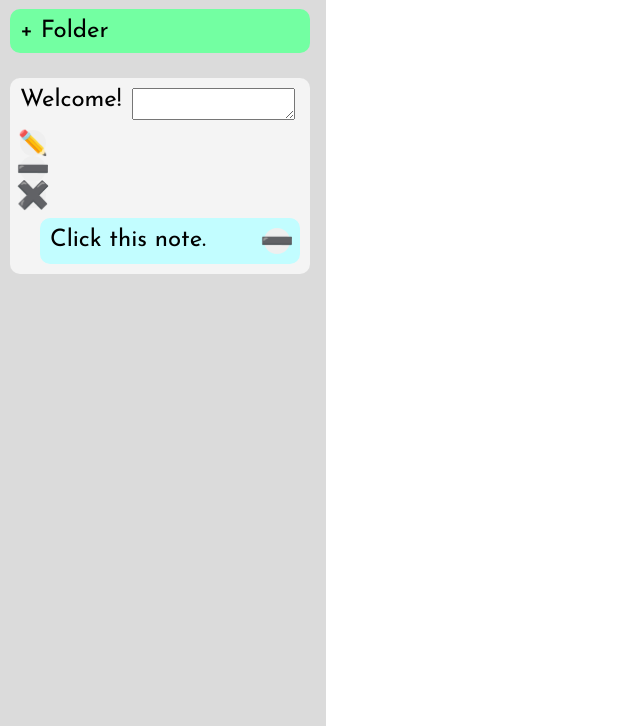
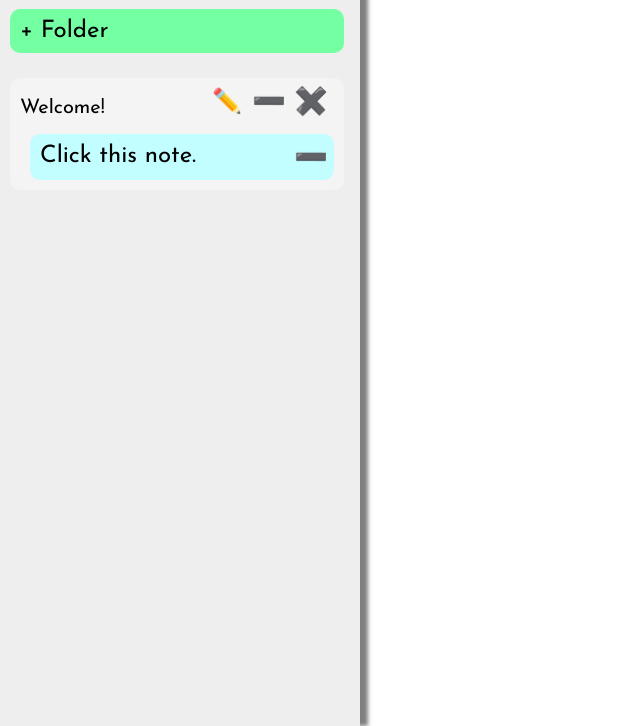
Before and after one commit to Brazy4L/todo, a plain HTML site: page index.html in a window 1280 px wide. Shown: the part 74-800 px from the top of the page, without its empty margins (0-640 px from the left). Drawn offline with Linux system fonts and the light colour scheme.

Commit message:
Reorder css

```diff
--- a/style.css
+++ b/style.css
@@ -2,6 +2,23 @@
 
 * {
     font-family: 'Josefin Sans', sans-serif;
+    box-sizing: border-box;
+}
+
+::-webkit-scrollbar {
+    width: 6px;
+}
+
+::-webkit-scrollbar-track {
+    background: #dbdbdb;
+}
+
+::-webkit-scrollbar-thumb {
+    background: #888888;
+}
+
+::-webkit-scrollbar-thumb:hover {
+    background: #555555;
 }
 
 button {
@@ -15,33 +32,16 @@ body {
 #container {
     height: 100vh;
     display: grid;
-    grid-template: 1fr / 300px 1fr;
+    grid-template: 1fr / 360px 1fr;
     gap: 20px;
 }
 
 #sidebar {
-    background-color: #dbdbdb;
-    padding-left: 10px;
-    padding-top: 10px;
-    padding-right: 16px;
+    background-color: #eeeeee;
+    padding: 10px 16px 0 10px;
     overflow-y: overlay;
     width: 100%;
-}
-
-::-webkit-scrollbar {
-    width: 6px;
-}
-
-::-webkit-scrollbar-track {
-    background: #dbdbdb;
-}
-
-::-webkit-scrollbar-thumb {
-    background: #888;
-}
-
-::-webkit-scrollbar-thumb:hover {
-    background: #555;
+    box-shadow: 8px 0px 4px 0px #00000080;
 }
 
 #logo {
@@ -49,25 +49,24 @@ body {
     text-decoration: line-through;
     width: 85.34px;
     cursor: pointer;
+    transition: text-decoration-color ease 1s;
 }
 
-#menu,
-#content {
+#logo:hover {
+    transition: text-decoration-color ease 0.36s;
+    text-decoration-color: transparent;
+}
+
+#menu {
     margin-top: 25px;
     display: grid;
     gap: 6px;
     font-size: 24px;
 }
 
-.folder,
-#folder,
-.note {
-    box-sizing: border-box;
+#folder {
     border-radius: 10px;
     padding: 10px;
-}
-
-#folder {
     cursor: pointer;
     background-color: #73ffa2;
 }
@@ -80,61 +79,132 @@ body {
     transform: translatey(2px);
 }
 
+#content {
+    margin-top: 25px;
+    display: grid;
+    grid-template: 1fr / 1fr;
+    grid-auto-rows: auto;
+    gap: 12px;
+    font-size: 24px;
+}
+
 .folder {
     background-color: #f4f4f4;
-    display: flex;
-    flex-wrap: wrap;
-    gap: 10px;
-    word-break: break-all;
+    display: grid;
+    grid-template: 40px 1fr / 1fr;
+    grid-auto-rows: auto;
+    gap: 6px;
+    padding: 10px 10px 10px 0;
+    border-radius: 10px;
 }
 
-.add,
-.rename,
-.remove,
-.removenote {
-    box-sizing: border-box;
+.foldername {
+    grid-area: 1 / 1 / 2 / 2;
+    align-self: center;
+    width: 170px;
+    overflow-x: hidden;
+    text-overflow: ellipsis;
+    margin: 0 0 0 10px;
+    font-size: 20px;
+    height: 20px;
+}
+
+.foldername:hover {
+    order: 1;
+    overflow: visible;
+    overflow-wrap: break-word;
+}
+
+.renamefolder {
+    align-self: center;
+    grid-area: 1 / 1 / 2 / 2;
+    margin: 10px 0 0 10px;
+    padding: 0;
+    background-color: inherit;
+    visibility: hidden;
+    cursor: pointer;
+    font-size: 20px;
+    width: 170px;
+    height: 20px;
+    resize: none;
+    border: none;
+    overflow: hidden;
+}
+
+.renamefolder:focus {
+    outline: none;
+}
+
+.buttons {
+    display: grid;
+    margin: 0 20px 0 0;
+    grid-template: 1fr / 1fr 1fr 1fr;
+    grid-area: 1 / 1 / 2 / 2;
+    width: 100px;
+    justify-self: end;
+    gap: 16px;
+}
+
+.rename {
     font-size: 24px;
     width: 26px;
     height: 26px;
     cursor: pointer;
     border-radius: 100%;
     border: none;
-}
-
-.rename {
-    margin-left: auto;
     font-size: 24px;
     display: grid;
     place-content: center;
+    background-color: inherit;
 }
 
 .remove {
+    font-size: 24px;
+    width: 26px;
+    height: 26px;
+    cursor: pointer;
+    border-radius: 100%;
+    border: none;
     font-size: 27px;
     display: grid;
     place-content: center;
-    transition: background-color ease 0.55s;;
+    transition: transform ease 0.55s;
+    background-color: inherit;
 }
 
-.removenote {
-    grid-area: 1 / 2 / 2 / 3;
+.remove:hover {
+    transition: transform ease 0.55s;
+    transform: rotate(360deg);
+}
+
+.add {
+    font-size: 24px;
+    width: 26px;
+    height: 26px;
+    cursor: pointer;
+    border-radius: 100%;
+    border: none;
     font-size: 27px;
     display: grid;
     place-content: center;
-    transition: background-color ease-out 0.35s;;
+    transition: transform ease 0.55s;
+    background-color: inherit;
 }
 
-.removenote:hover,
-.remove:hover {
-    transition: background-color ease-out 0.35s;;
-    background-color: #f92f60;
+.add:hover {
+    transition: transform ease 0.55s;
+    transform: rotate(360deg);
 }
 
 .note {
+    border-radius: 10px;
+    padding: 10px;
     cursor: pointer;
     margin-left: 20px;
     word-break: break-all;
-    width: 100%;
+    width: 304px;
     display: grid;
+    gap: 16px;
     grid-template: 1fr / 1fr 26px;
     background-color: #c2fdff;
 }
@@ -143,9 +213,32 @@ body {
     background-color: #00f7ff;
 }
 
+.noteactive {
+    background-color: #00f7ff;
+}
+
+.removenote {
+    font-size: 24px;
+    width: 26px;
+    height: 26px;
+    cursor: pointer;
+    border-radius: 100%;
+    border: none;
+    grid-area: 1 / 2 / 2 / 3;
+    font-size: 27px;
+    display: grid;
+    place-content: center;
+    background-color: inherit;
+    transition: transform ease 0.55s;
+}
+
+.removenote:hover {
+    transition: transform ease 0.55s;
+    transform: rotate(360deg);
+}
+
 #note {
     display: grid;
-    box-sizing: border-box;
     height: 100%;
     width: 100%;
     grid-template: 127px 1fr 80px / 1fr;
@@ -153,7 +246,6 @@ body {
 }
 
 .notename {
-    box-sizing: border-box;
     justify-self: center;
     align-self: end;
     width: 100%;
@@ -175,7 +267,6 @@ body {
 }
 
 .maintext {
-    box-sizing: border-box;
     justify-self: center;
     padding: 20px;
     width: 100%;
@@ -194,22 +285,6 @@ body {
     box-shadow: 8px 2px 4px 0px #00000080;
 }
 
-.noteactive {
-    background-color: #00f7ff;
-}
-
-.add {
-    font-size: 27px;
-    display: grid;
-    place-content: center;
-    transition: transform ease 0.55s;
-}
-
-.add:hover {
-    transition: transform ease 0.55s;
-    transform: rotate(360deg);
-}
-
 .lastedited {
     display: grid;
     grid-template: 1fr 1fr / 1fr;
@@ -223,12 +298,16 @@ body {
     cursor: pointer;
 }
 
+.edited:hover + .created {
+    opacity: 1;
+    transition: opacity ease-in 0.35s;
+}
+
 .created {
     opacity: 0;
     transition: opacity ease-out 0.5s;
 }
 
-.edited:hover + .created {
-    opacity: 1;
-    transition: opacity ease-in 0.35s;
+.show {
+    visibility: visible;
 }
```
